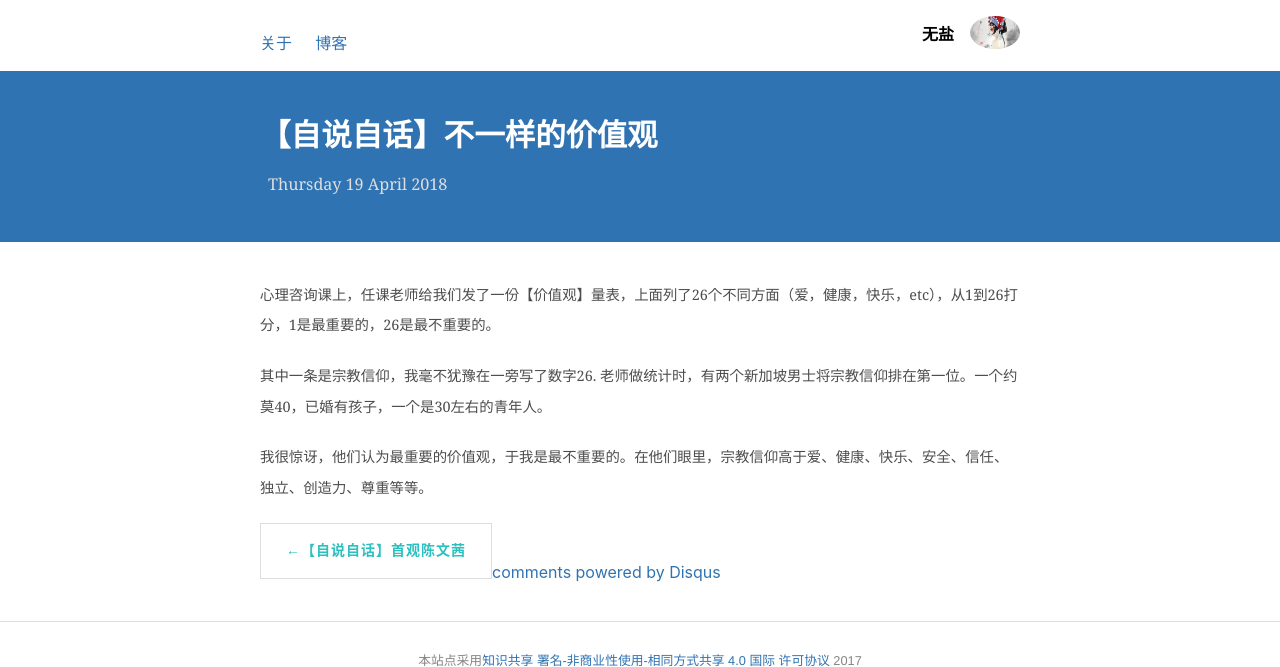
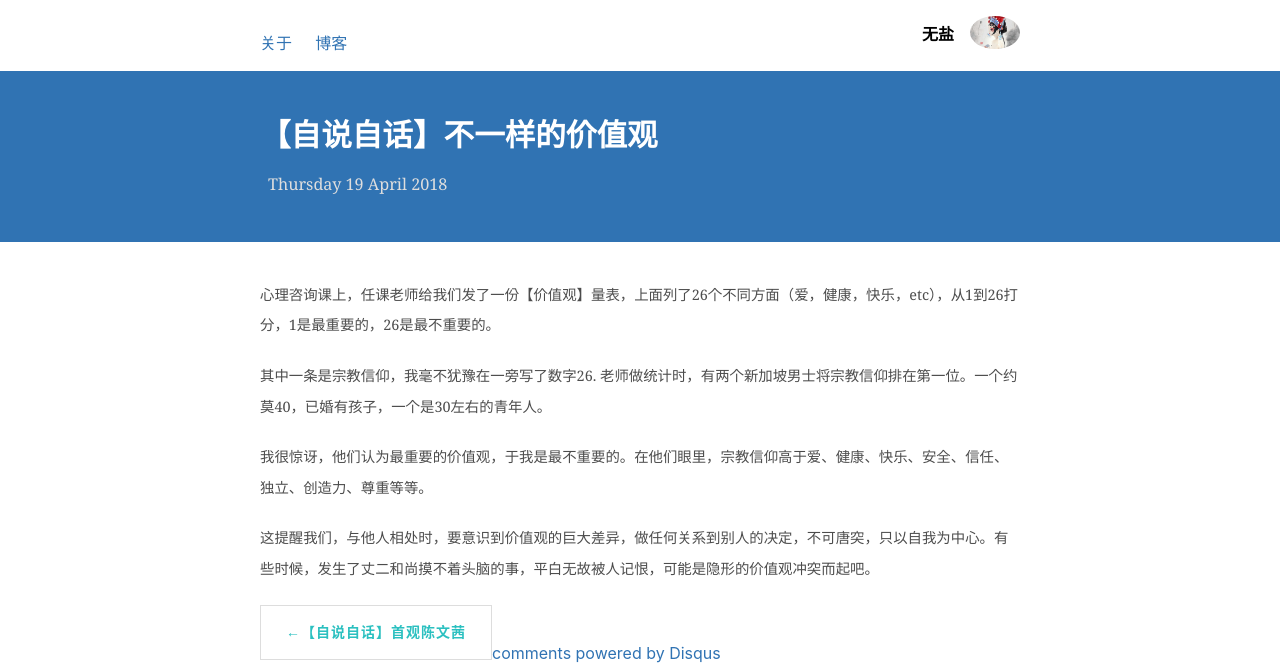
Before and after one commit to shirleysteve/1, a Jekyll site: the page built from _posts/2018-4-19-不一样的价值观.md, in a window 1280 px wide, cut to the strip 0-667 px from the top of the page. Built offline with Jekyll 4.4.1, drawn with Linux system fonts in a browser that asks for light colours; nearby versions of some CDN libraries; comment, search, counter and statistics services are not loaded.

Commit message:
Update 2018-4-19-不一样的价值观.md

```diff
--- a/_posts/2018-4-19-不一样的价值观.md
+++ b/_posts/2018-4-19-不一样的价值观.md
@@ -9,3 +9,5 @@ title: 【自说自话】不一样的价值观
 其中一条是宗教信仰，我毫不犹豫在一旁写了数字26. 老师做统计时，有两个新加坡男士将宗教信仰排在第一位。一个约莫40，已婚有孩子，一个是30左右的青年人。
 
 我很惊讶，他们认为最重要的价值观，于我是最不重要的。在他们眼里，宗教信仰高于爱、健康、快乐、安全、信任、独立、创造力、尊重等等。
+
+这提醒我们，与他人相处时，要意识到价值观的巨大差异，做任何关系到别人的决定，不可唐突，只以自我为中心。有些时候，发生了丈二和尚摸不着头脑的事，平白无故被人记恨，可能是隐形的价值观冲突而起吧。
```
